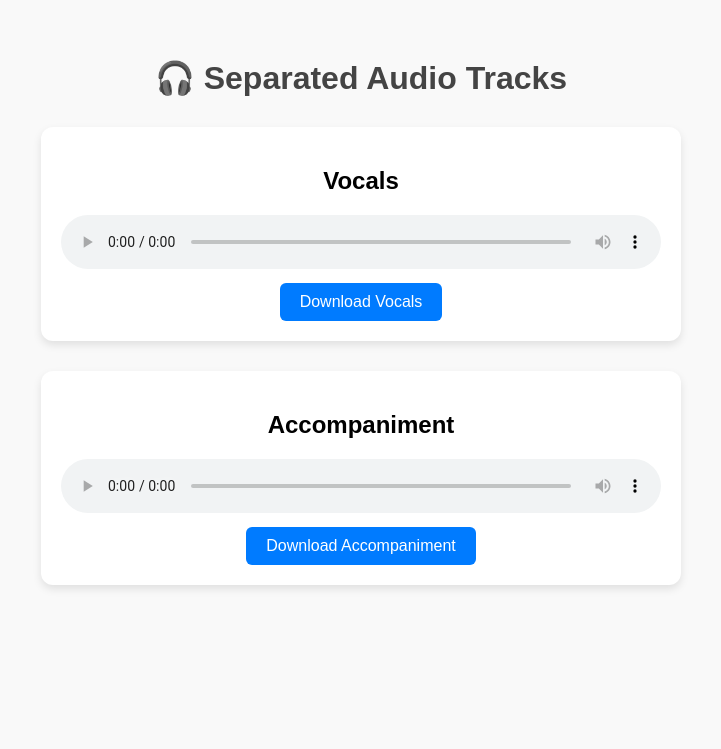
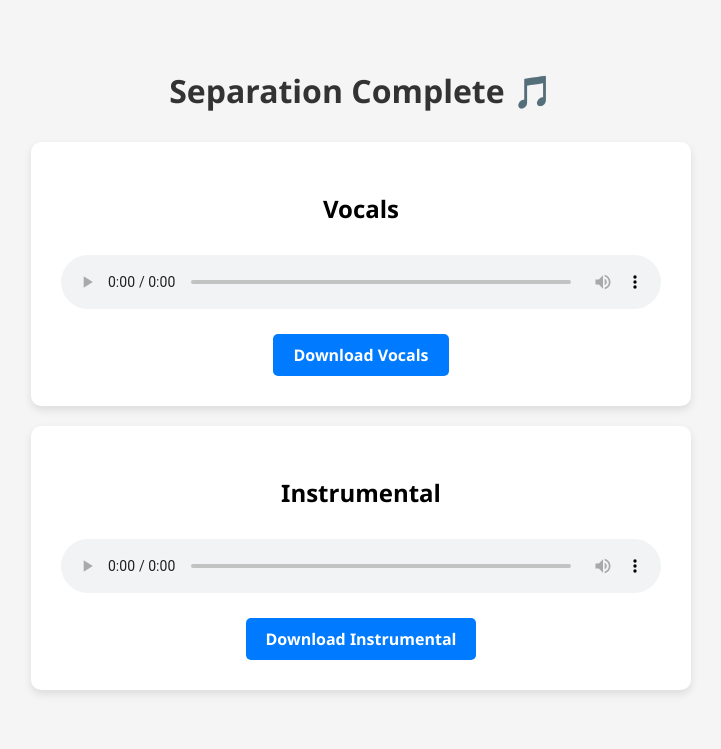
Before and after one commit to Rajesheeda/audio-separator, a Flask app: template templates/result.html in a window 1280 px wide. Shown: the top 749 px of the page, without its empty margins (279-1000 px from the left). Run offline with Flask 2, Linux system fonts and the light colour scheme; the template is opened without the code that fills it, so the values that code supplies are empty.

Commit message:
Update result.html

```diff
--- a/templates/result.html
+++ b/templates/result.html
@@ -2,69 +2,69 @@
 <html lang="en">
 <head>
   <meta charset="UTF-8">
-  <title>Separated Tracks</title>
+  <title>Audio Separation Result</title>
   <style>
     body {
-      font-family: Arial, sans-serif;
-      background: #f9f9f9;
+      font-family: 'Segoe UI', Tahoma, Geneva, Verdana, sans-serif;
+      background-color: #f5f5f5;
       text-align: center;
+      padding: 40px;
+    }
+    h1 {
+      color: #333;
+      margin-bottom: 30px;
+    }
+    .audio-container {
+      background: #fff;
+      border-radius: 10px;
       padding: 30px;
-    }
-
-    h1 {
-      color: #444;
-    }
-
-    .audio-block {
-      margin: 30px auto;
-      background: #fff;
-      padding: 20px;
-      border-radius: 12px;
+      margin: 20px auto;
       width: 90%;
       max-width: 600px;
       box-shadow: 0 4px 8px rgba(0,0,0,0.1);
     }
-
     audio {
       width: 100%;
+      margin: 10px 0;
     }
-
-    .btn {
+    .button {
+      display: inline-block;
       margin-top: 10px;
-      display: inline-block;
       padding: 10px 20px;
       background: #007BFF;
       color: #fff;
-      border-radius: 6px;
       text-decoration: none;
+      border-radius: 5px;
+      font-weight: bold;
     }
-
-    .btn:hover {
+    .button:hover {
       background: #0056b3;
     }
   </style>
 </head>
 <body>
-  <h1>🎧 Separated Audio Tracks</h1>
 
-  <div class="audio-block">
+  <h1>Separation Complete 🎵</h1>
+
+  <div class="audio-container">
     <h2>Vocals</h2>
     <audio controls>
-      <source src="{{ vocals_path }}" type="audio/wav">
+      <source src="{{ vocals_play }}" type="audio/wav">
       Your browser does not support the audio element.
     </audio>
     <br>
-    <a class="btn" href="{{ vocals_path }}" download>Download Vocals</a>
+    <a href="{{ vocals_path }}" class="button" download>Download Vocals</a>
   </div>
 
-  <div class="audio-block">
-    <h2>Accompaniment</h2>
+  <div class="audio-container">
+    <h2>Instrumental</h2>
     <audio controls>
-      <source src="{{ music_path }}" type="audio/wav">
+      <source src="{{ music_play }}" type="audio/wav">
       Your browser does not support the audio element.
     </audio>
     <br>
-    <a class="btn" href="{{ music_path }}" download>Download Accompaniment</a>
+    <a href="{{ music_path }}" class="button" download>Download Instrumental</a>
   </div>
+
 </body>
 </html>
```
